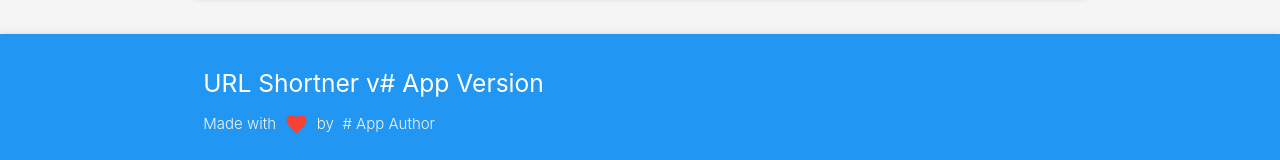
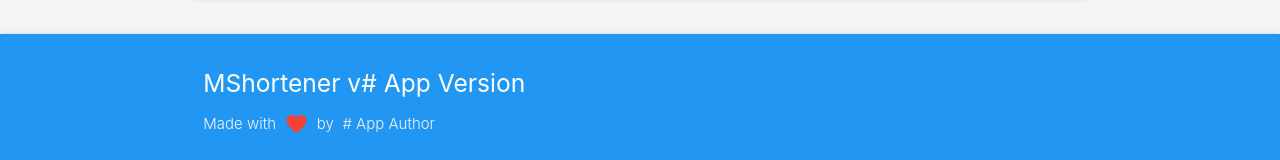
Before and after one commit to abdulsamad/m-shortener, a React (Create React App) app: page /1 in a window 1280 px wide. Shown: the part 579-739 px from the top of the page. Built offline with nearby package versions, Linux system fonts and the light colour scheme.

Commit message:
:truck: Updated name in footer

```diff
--- a/src/components/layout/Footer.js
+++ b/src/components/layout/Footer.js
@@ -5,7 +5,7 @@ function Footer() {
   return (
     <Foot className="footer z-depth-2" copyrights="&copy; 2020">
       <h5 className="white-text">
-        URL Shortner v{process.env.REACT_APP_VERSION}
+        MShortener v{process.env.REACT_APP_VERSION}
       </h5>
       <p className="grey-text text-lighten-4 valign-wrapper">
         Made with &nbsp; <Icon className="red-text">favorite</Icon>
```
